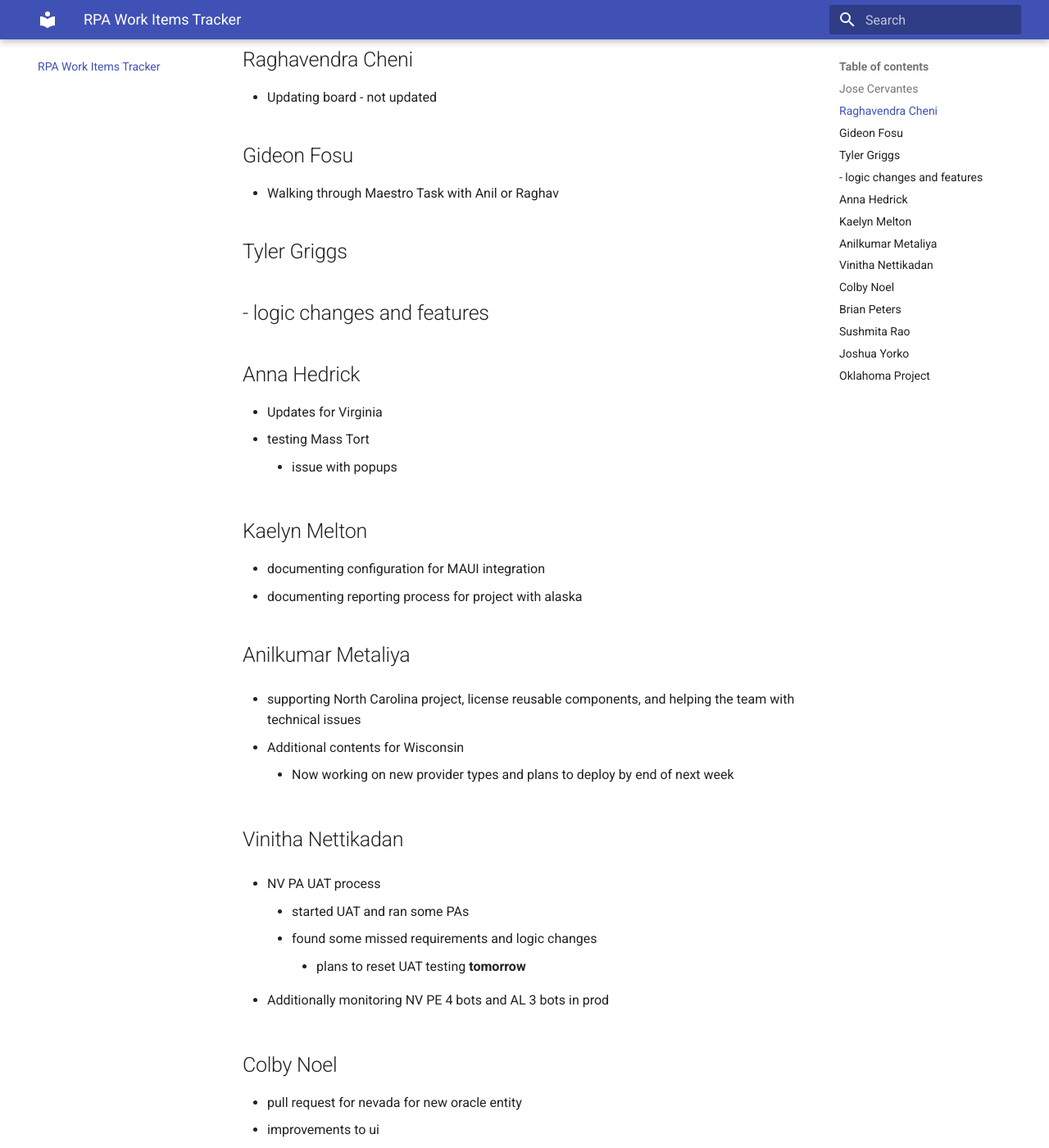
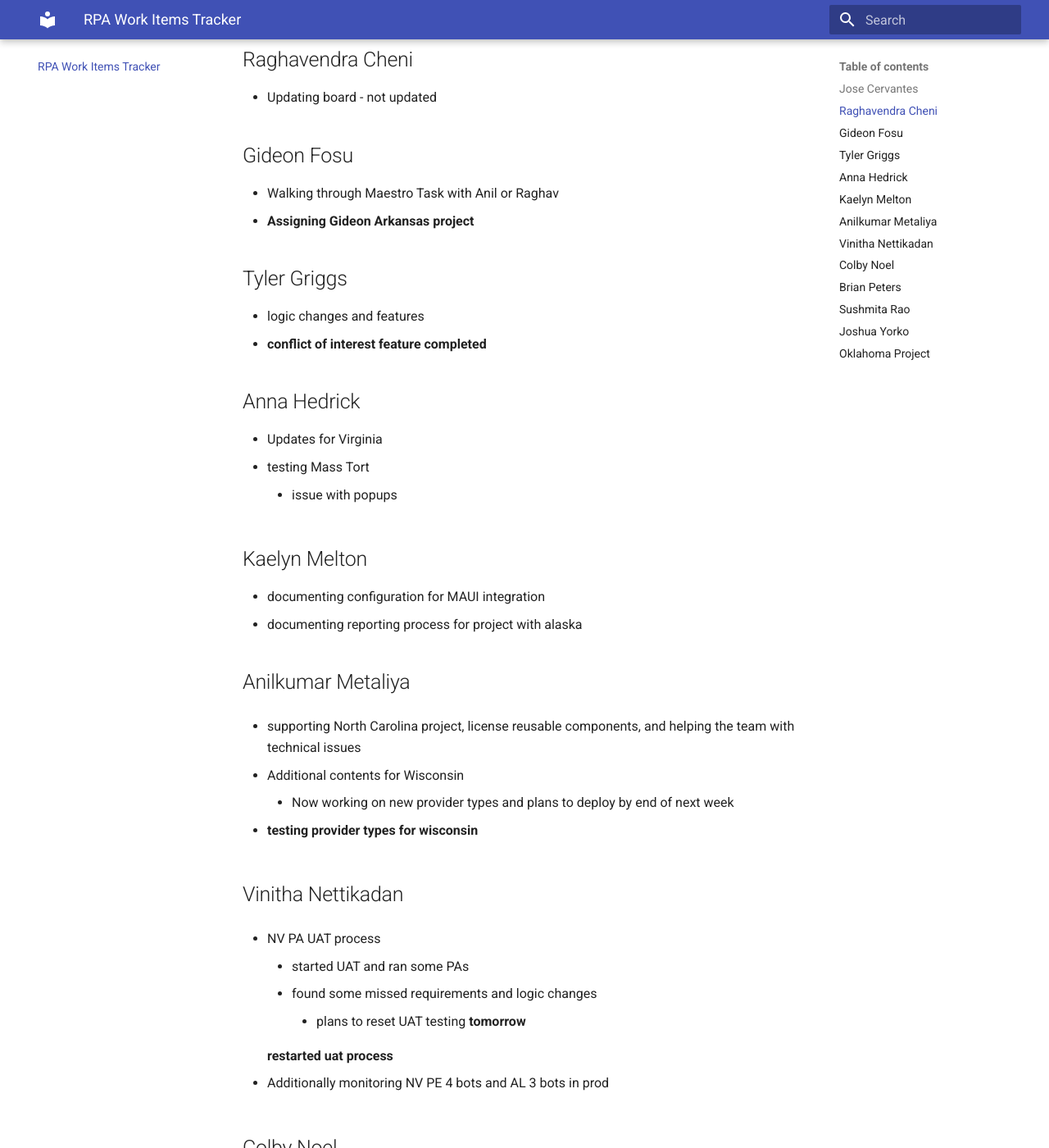
Before and after one commit to kmmelton/kaelyn, an MkDocs documentation site: the page built from docs/rpa_work_items.md, in a window 1280 px wide and 1400 px high, scrolled down 364 px. Shown: the whole window at 82% size. Built offline with MkDocs 1.6.1 and Material for MkDocs 9.7.7, drawn with Linux system fonts in a browser that asks for light colours; some of the changed text lies outside the part shown.

Commit message:
rpa updates

```diff
--- a/docs/rpa_work_items.md
+++ b/docs/rpa_work_items.md
@@ -15,11 +15,12 @@ Performer - New York - Websurrogates
 ## Gideon Fosu
 
 - Walking through Maestro Task with Anil or Raghav
+- **Assigning Gideon Arkansas project**
 
 ## Tyler Griggs
 
 - logic changes and features
--
+- **conflict of interest feature completed**
 
 ## Anna Hedrick
 
@@ -39,12 +40,16 @@ Performer - New York - Websurrogates
 - Additional contents for Wisconsin
     - Now working on new provider types and plans to deploy by end of next week
 
+- **testing provider types for wisconsin**
+
 ## Vinitha Nettikadan
 
 - NV PA UAT process
     - started UAT and ran some PAs
     - found some missed requirements and logic changes
         - plans to reset UAT testing **tomorrow**
+
+    **restarted uat process**
 
 - Additionally monitoring NV PE 4 bots and AL 3 bots in prod
 
@@ -59,6 +64,8 @@ Performer - New York - Websurrogates
 - Initial inventory helper finished
     - Next step is to meet with adjudicators for translation to verastream procedure
 
+**login issues, uat test today**
+
 ## Sushmita Rao
 
 - recoupment automation hyper care
@@ -67,6 +74,8 @@ Performer - New York - Websurrogates
 - colorado w9 process hypercare in production
 
 - waiting on access to oklahoma environment
+
+
 
 ## Joshua Yorko
 
```
